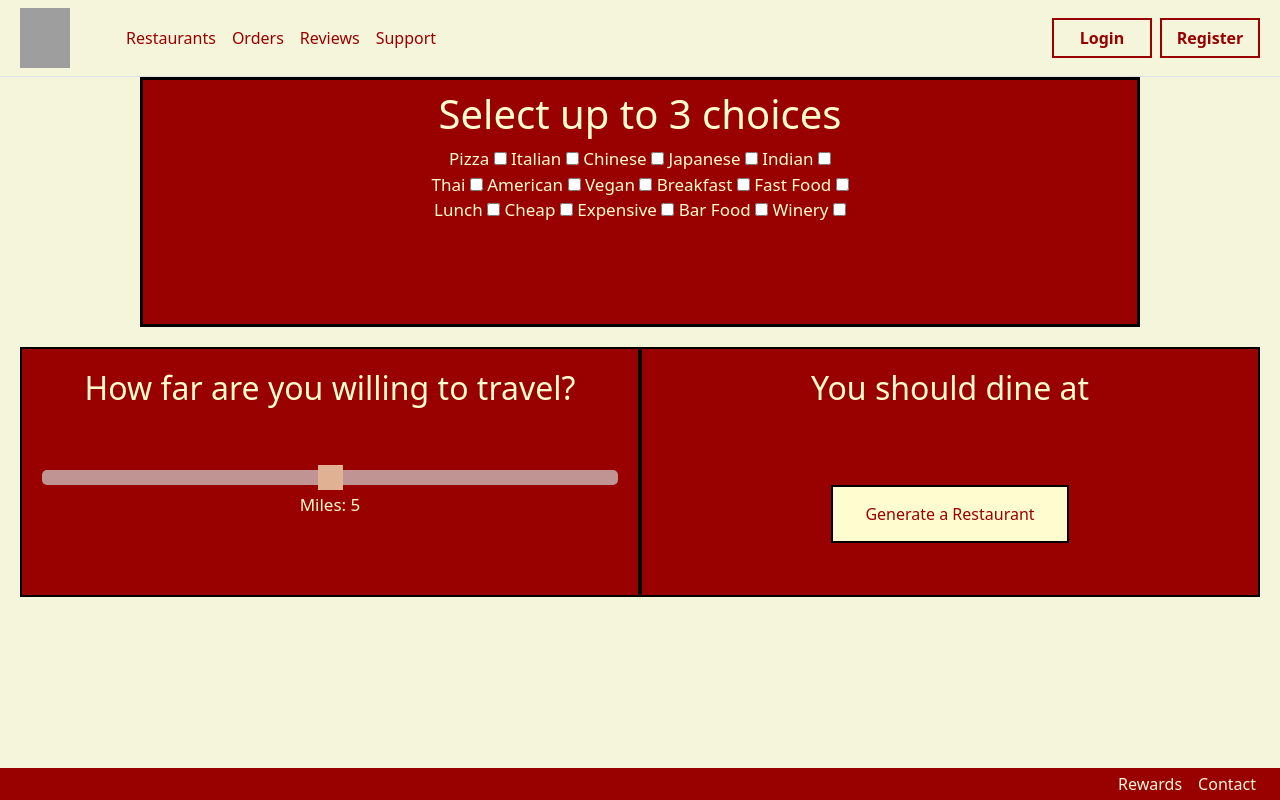
After one commit to bomurphy/Capstone-Project-HoosierFood, a PHP site: page /restaurant.html in a window 1280 px wide. The commit adds this page. Run offline with PHP 8.4, Linux system fonts and the light colour scheme; some libraries are stand-ins or nearby versions; grey boxes are pictures that could not be loaded.

Commit message:
Created folder with all restaurant files, Updated with php

```diff
--- a/login1.css
+++ b/Restaurant/restaurant.css
@@ -50,6 +50,7 @@
 	color: #FFFDD0;
 	font-size: 17px;
 	width: 1000px;
+	height: 250px;
 }
 .choice{
 	position: static;
@@ -87,12 +88,28 @@ h1{
 	text-align: center;
 	padding: 10px;
 	color: #FFFDD0;
-	font-size: 17px;
+	font-size: 40px;
     width: 50%;
     float: left;
     padding: 20px;
     border: 2px solid black;
 	height: 250px;
+}
+
+.button {
+  background-color: #FFFDD0;
+  border: 2px solid black;
+  color: #990000;
+  padding: 15px 32px;
+  text-align: center;
+  text-decoration: none;
+  display: inline-block;
+  font-size: 16px;
+}
+
+
+
+
 }
 .slidecontainer {
   width: 100%;
--- /dev/null
+++ b/Restaurant/restaurant.html
@@ -0,0 +1,131 @@
+<!DOCTYPE html>
+<html lang="en">
+
+<head>
+
+    <meta charset="UTF-8">
+    <meta http-equiv="X-UA-Compatible" content="IE=edge">
+    <meta name="viewport" content="width=device-width, initial-scale=1.0">
+    <meta name="google-signin-client_id"
+        content="1027531663911-al3p7o7qrb5eqdpq6j3ea1mn63tvg5jc.apps.googleusercontent.com">
+    <link href="https://cdn.jsdelivr.net/npm/bootstrap@5.0.2/dist/css/bootstrap.min.css" rel="stylesheet"
+        integrity="sha384-EVSTQN3/azprG1Anm3QDgpJLIm9Nao0Yz1ztcQTwFspd3yD65VohhpuuCOmLASjC" crossorigin="anonymous">
+    <link rel="stylesheet" href="restaurant.css" >
+    <title>Hoosier Food Login</title>
+
+
+</head>
+
+<body class="nav-background">
+
+    <nav class="navbar navbar-expand-lg p-2 border-bottom nav-background">
+        <div class="container-fluid">
+          <img src="../photos/iu-logo.svg" class="iu-logo me-5" alt="">
+          <button class="navbar-toggler" type="button" data-bs-toggle="collapse" data-bs-target="#navbarSupportedContent" aria-controls="navbarSupportedContent" aria-expanded="false" aria-label="Toggle navigation">
+            <span class="navbar-toggler-icon"></span>
+          </button>
+          <div class="collapse navbar-collapse" id="navbarSupportedContent">
+            <ul class="navbar-nav me-auto mb-2 mb-lg-0">
+              <li class="nav-item">
+                <a class="nav-link active red-text" aria-current="page" href="#">Restaurants</a>
+              </li>
+              <li class="nav-item">
+                <a class="nav-link red-text" href="#">Orders</a>
+              </li>
+              <li class="nav-item">
+                <a class="nav-link red-text" href="#" tabindex="-1" aria-disabled="true">Reviews</a>
+              </li>
+              <li class="nav-item">
+                <a class="nav-link red-text" href="#" tabindex="-1" aria-disabled="true">Support</a>
+              </li>
+            </ul>
+            <form action="" class="d-flex">
+                <button class="login me-2">Login</button>
+                <button class="login">Register</button>
+            </form>
+          </div>
+        </div>
+      </nav>
+
+	<div class="choice">
+
+	<h1> Select up to 3 choices</h1>
+		Pizza   <input type = "checkbox" name = "checkbox1" >
+		Italian <input type = "checkbox" name = "checkbox2" >
+		Chinese <input type = "checkbox" name = "checkbox3" >
+		Japanese <input type = "checkbox" name = "checkbox4" >
+		Indian <input type = "checkbox" name = "checkbox5" >
+
+	</br>
+
+		Thai <input type = "checkbox" name = "checkbox6" >
+		American <input type = "checkbox" name = "checkbox7" >
+		Vegan <input type = "checkbox" name = "checkbox8" >
+		Breakfast <input type = "checkbox" name = "checkbox9" >
+		Fast Food <input type = "checkbox" name = "checkbox10" >
+
+	</br>
+
+		Lunch <input type = "checkbox" name = "checkbox11" >
+		Cheap <input type = "checkbox" name = "checkbox12" >
+		Expensive <input type = "checkbox" name = "checkbox13" >
+		Bar Food <input type = "checkbox" name = "checkbox14" >
+		Winery <input type = "checkbox" name = "checkbox15" >
+	</br>
+	</br>
+	</div>
+
+	<div class="float-container">
+		<div class="float-child1">
+			<h2>How far are you willing to travel?</h2>
+			</br>
+			</br>
+			<div class="slidecontainer">
+				<input type="range" min="0" max="10" value="5" class="slider" id="myRange">
+				<p>Miles: <span id="demo"></span></p>
+			</div>
+
+<script>
+var slider = document.getElementById("myRange");
+var output = document.getElementById("demo");
+output.innerHTML = slider.value;
+
+slider.oninput = function() {
+  output.innerHTML = this.value;
+}
+</script>
+		</div>
+
+		<div class="float-child2">
+			<h2>You should dine at</h2>
+</br>
+
+			<form method="POST" action="restaurant.php">
+            <input type="submit" value = "Generate a Restaurant" class="button">
+            </form>
+
+
+		</div>
+	</div>
+
+
+
+      <footer class="footer-bg d-flex align-items-center position-fixed bottom-0 justify-content-end w-100 p-2">
+        <div class="mt-3 d-flex">
+            <a href="" class="me-3 footer-link">Rewards</a>
+            <a href="" class="me-3 footer-link">Contact</a>
+        </div>
+
+      </footer>
+
+
+
+    <script src="login.js"></script>
+    <script src="https://apis.google.com/js/platform.js" async defer></script>
+    <!--adding bootstrap and jQuery extentions-->
+    <script src="https://cdn.jsdelivr.net/npm/bootstrap@5.0.2/dist/js/bootstrap.bundle.min.js"
+        integrity="sha384-MrcW6ZMFYlzcLA8Nl+NtUVF0sA7MsXsP1UyJoMp4YLEuNSfAP+JcXn/tWtIaxVXM"
+        crossorigin="anonymous"></script>
+    <script src="https://ajax.googleapis.com/ajax/libs/jquery/3.5.1/jquery.min.js"></script>
+</body>
+</html>
```
Also changed, not shown: Restaurant/restaurant.php (renamed from restaurant.html, +38 -6 lines).
